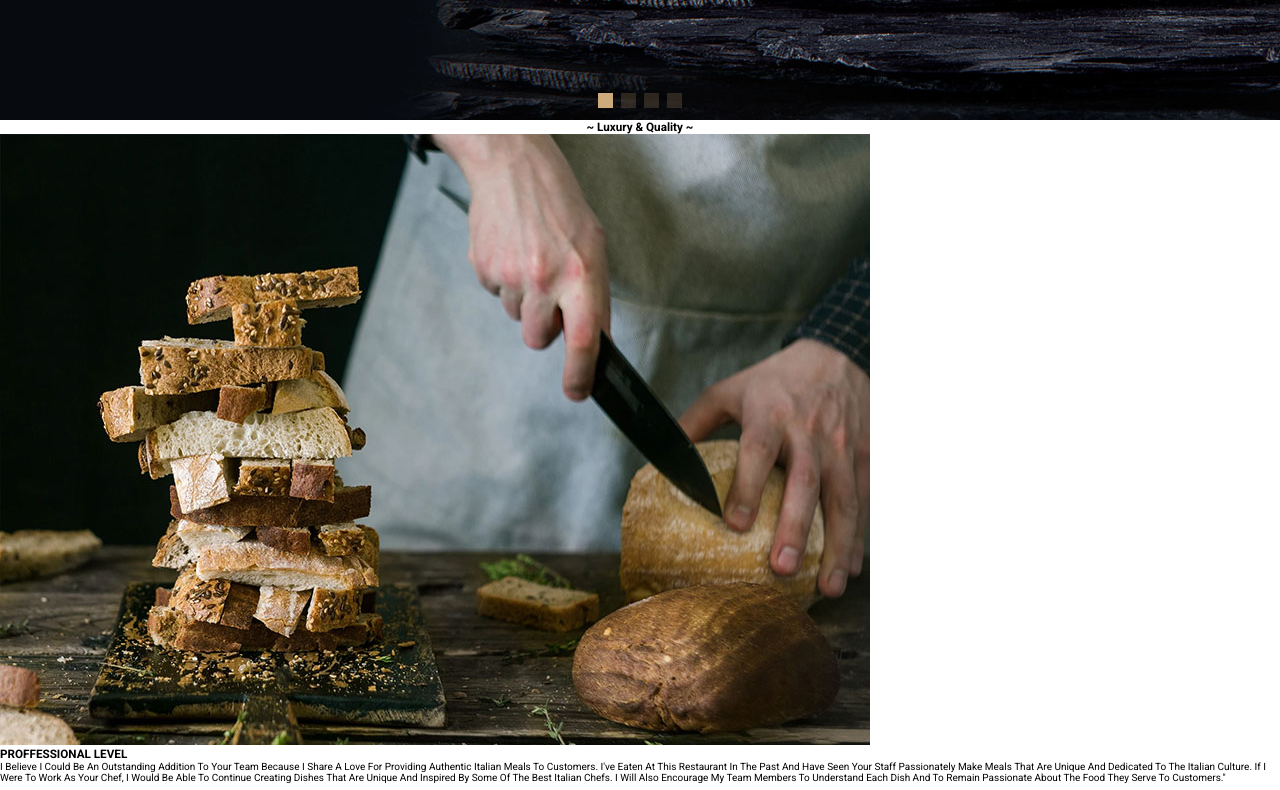
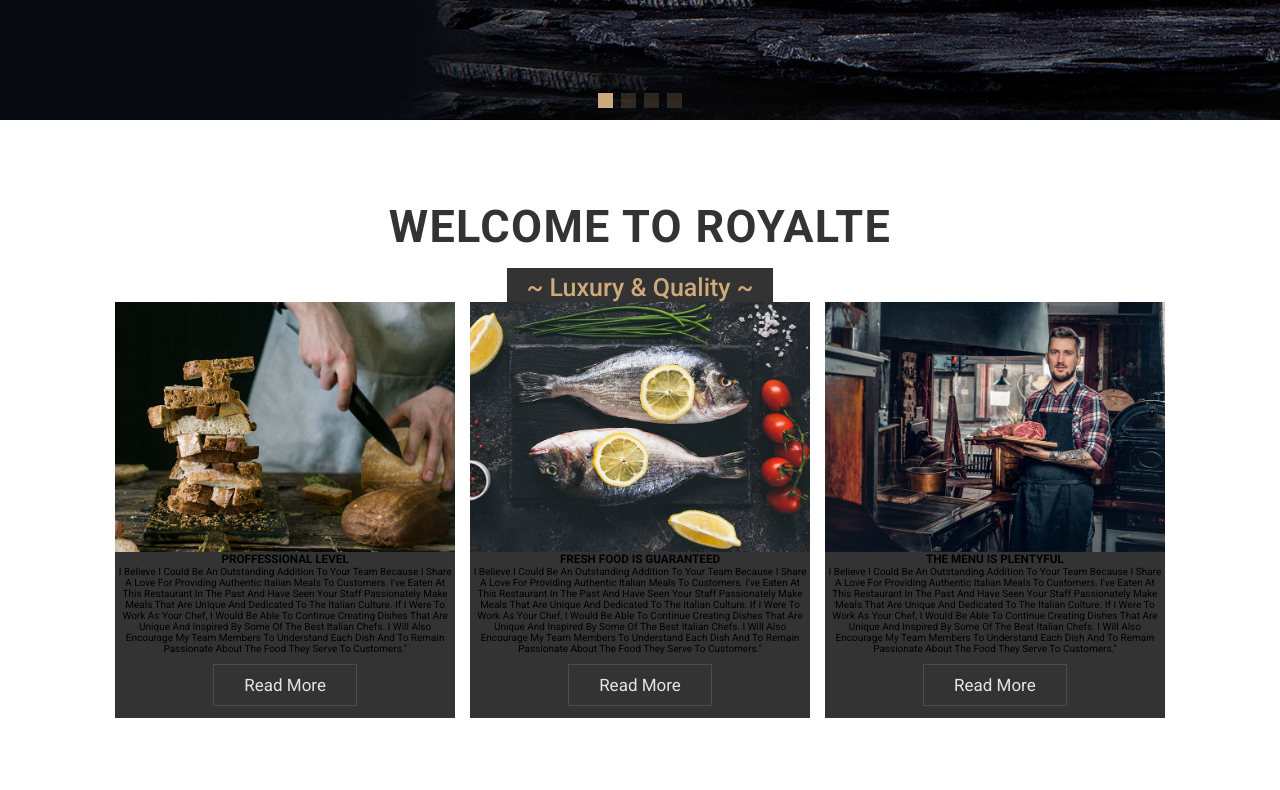
Before and after one commit to Plaxidia/Restaurant_website, a plain HTML site: page index.html in a window 1280 px wide. Shown: the part 680-1470 px from the top of the page. Drawn offline with nearby package versions, Linux system fonts and the light colour scheme.

Commit message:
added html section and started  styling welcome

```diff
--- a/index.html
+++ b/index.html
@@ -93,8 +93,8 @@
     </div>
 
          <!--slider section ends-->
-         <section class="WELCOME TO ROYALTE" id ="About">
-          <h1 class="heading"></h1>
+         <section class="welcome" id ="About">
+          <h1 class="heading">WELCOME TO ROYALTE</h1>
           <center><h3 class= "sub-heading"> ~ Luxury & Quality ~ </h3></center>
           <div class="box-container">
             <div class="box">
@@ -104,8 +104,6 @@
               <div class="content">
                 <h3 >PROFFESSIONAL LEVEL</h3>
                 <P> I believe I could be an outstanding addition to your team because I share a love for providing authentic Italian meals to customers. I've eaten at this restaurant in the past and have seen your staff passionately make meals that are unique and dedicated to the Italian culture. If I were to work as your chef, I would be able to continue creating dishes that are unique and inspired by some of the best Italian chefs. I will also encourage my team members to understand each dish and to remain passionate about the food they serve to customers."</P>
-
-
                 <a href="#" class="btn">Read More</a>
               </div>
             </div>
@@ -121,7 +119,7 @@
 
                 <a href="#" class="btn">Read More</a>
               </div>
-
+            </div>
               <div class="box">
                 <div class="image">
                   <img src ="post-thumb-3.jpg">
@@ -129,14 +127,10 @@
                 <div class="content">
                   <h3 >THE MENU IS PLENTYFUL</h3>
                   <P> I believe I could be an outstanding addition to your team because I share a love for providing authentic Italian meals to customers. I've eaten at this restaurant in the past and have seen your staff passionately make meals that are unique and dedicated to the Italian culture. If I were to work as your chef, I would be able to continue creating dishes that are unique and inspired by some of the best Italian chefs. I will also encourage my team members to understand each dish and to remain passionate about the food they serve to customers."</P>
-
-
                   <a href="#" class="btn">Read More</a>
                 </div>
               </div>
-            </div>
           </div>
-
         </section>
            <!-- Swiper JS -->
     <script src="https://unpkg.com/swiper/swiper-bundle.min.js"></script>
--- a/style.css
+++ b/style.css
@@ -182,8 +182,59 @@ border-radius: 0!important;
 
 /*welcome style start*/
 
+section
+{
+padding :8rem 9%;
 
+}
+.heading
+{
+    text-align: center;
+    color :var(--black);
+    font-size: 4.5rem;
+    padding-bottom: 2rem;
+    text-transform: uppercase;
+    letter-spacing: 1.3px;
 
+}
+.sub-heading
+{
+    text-align: center;
+    color: var(--light-color);
+    font-size: 2.5rem;
+    padding: .5rem 2rem;
+    font-weight: 500;
+    margin-bottom: 4rem;
+    background: var(--black);
+    display: inline;
+    padding-bottom: 3%;
+}
+.welcome .box-container
+{
+    display: flex;
+    gap: 1.5rem;
+}
+.welcome .box-container .box
+{
+    width: 33%;
+    background: var(--black);
+    box-shadow: var(--box-shadow);
+    text-align: center;
+    padding-bottom: 1%;
+}
+
+.welcome .box-container .box .image
+{
+height: 25rem;
+width: 100%;
+overflow:hidden;
+}
+.welcome .box-container .box .image img
+{
+    height: 100%;
+    width: 100%;
+    object-fit: cover;
+}
 
 
 /*welcome style ends*/
```
